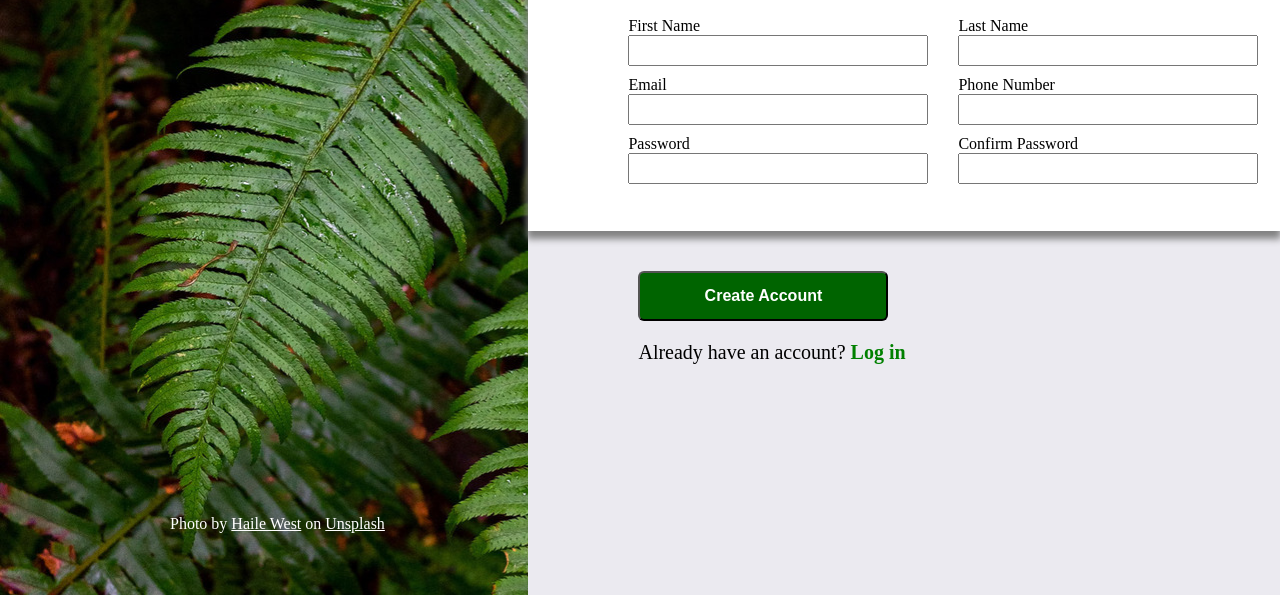
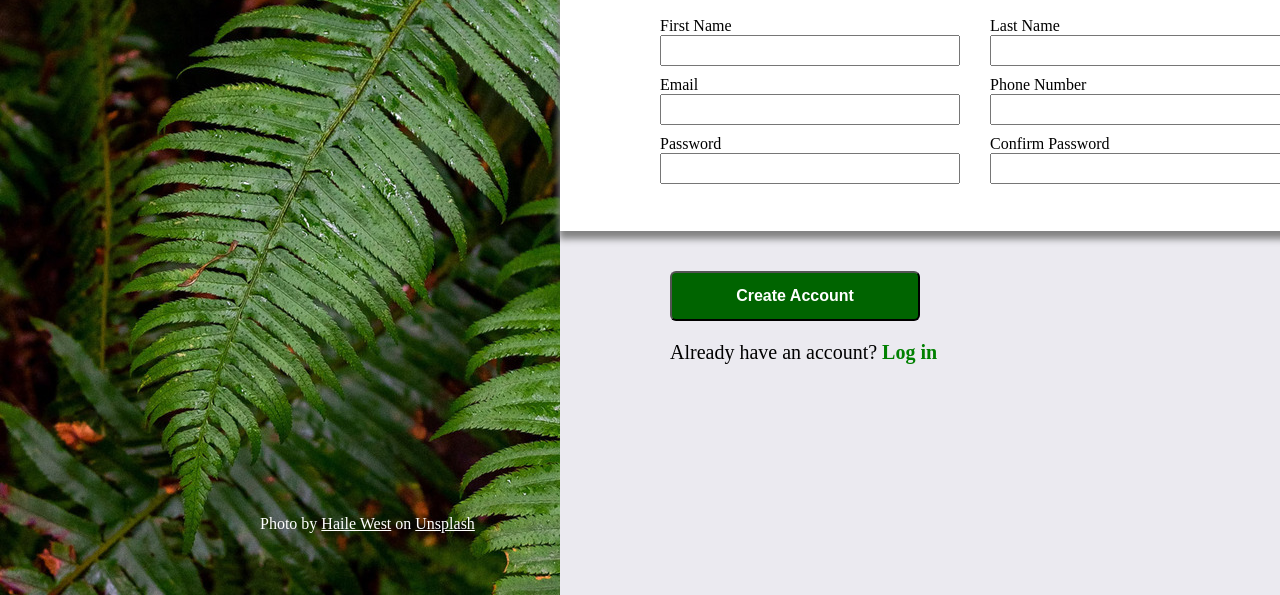
Before and after one commit to scubasteve925/Sign-up-form, a plain HTML site: page index.html in a window 1280 px wide. Shown: the part 405-1000 px from the top of the page. Drawn offline with Linux system fonts and the light colour scheme.

Commit message:
Resize rainforest photo

```diff
--- a/style.css
+++ b/style.css
@@ -21,7 +21,7 @@ body {
   display: flex;
   flex-direction: column;
   background-image: url(rainforest-picture.jpg);
-  width: 900px;
+  width: 1200px;
   height: 1000px;
 }
 
@@ -142,7 +142,7 @@ input {
 
 .odin-pic {
   margin-right: 20px;
-  margin-left: 130px;
+  margin-left: 200px;
   height: 170px;
 }
 
@@ -153,7 +153,7 @@ input {
 .photo-credits {
   margin-top: 520px;
   width: 300px;
-  margin-left: 170px;
+  margin-left: 260px;
   color: white;
 }
 
```
